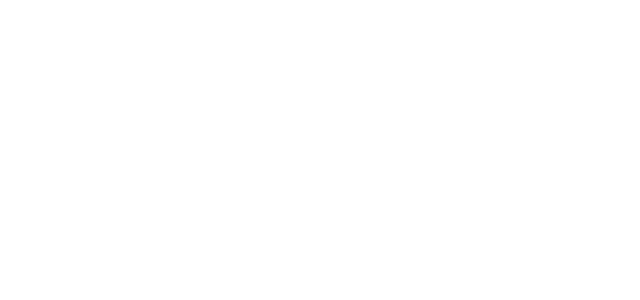
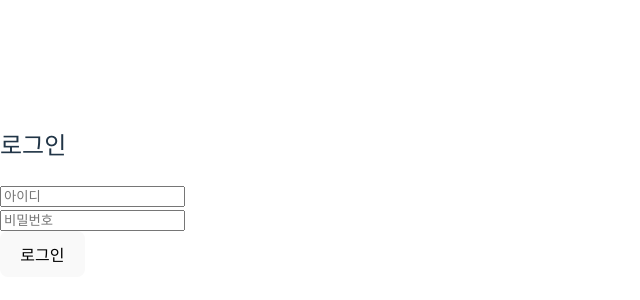
Before and after one commit to yawning5/studyfront, a React (Vite) app: page /login in a window 1280 px wide. Before the commit this address had no page. Shown: the part 208-508 px from the top of the page, without its empty margins (0-640 px from the left). Built offline with nearby package versions, Linux system fonts and the light colour scheme.

Commit message:
feat: 로그인 페이지 구현 로그인 성공시 Token 저장까지

```diff
--- a/src/App.tsx
+++ b/src/App.tsx
@@ -2,11 +2,13 @@
 import BoardListPage from './pages/BoardListPage';
 import BoardDetailPage from './pages/BoardDetailPage';
 import BoardWritePage from "./pages/BoardWritePage";
+import LoginPage from "./pages/LoginPage";
 
 function App() {
     return (
         <Router>
             <Routes>
+                <Route path="/login" element={<LoginPage />} />
                 <Route path="/boards/write" element={<BoardWritePage />} />
                 <Route path="/boards/:id" element={<BoardDetailPage />} />
                 <Route path="/boards" element={<BoardListPage />} />
--- /dev/null
+++ b/src/api/auth.ts
@@ -0,0 +1,7 @@
+import axios from "axios";
+import type { LoginInput, JwtResponse } from "../types/Auth";
+
+export const login = async (data: LoginInput): Promise<JwtResponse> => {
+    const response = await axios.post<JwtResponse>("http://localhost:8080/login", data);
+    return response.data;
+};
--- /dev/null
+++ b/src/pages/LoginPage.tsx
@@ -0,0 +1,57 @@
+import React, { useState } from "react";
+import { login } from "../api/auth";
+import type { LoginInput } from "../types/Auth";
+
+
+function LoginPage() {
+    const [form, setForm] = useState<LoginInput>({
+        id: "",
+        password: "",
+    });
+
+    const handleChange = (e: React.ChangeEvent<HTMLInputElement>) => {
+        setForm({
+            ...form,
+            [e.target.name]: e.target.value,
+        });
+    };
+
+    const handleSubmit = async ( e: React.FormEvent) => {
+        e.preventDefault();
+        try {
+            const response = await login(form);
+            console.log("Login successful", response);
+            localStorage.setItem("accessToken", response.accessToken);
+            alert("Login successful");
+            // Handle successful login (e.g., redirect to another page, store token, etc.)
+        } catch (error) {
+            console.error("Login failed", error);
+            alert("Login failed");
+            // Handle login failure (e.g., show error message)
+        }
+    };
+
+    return (
+        <div>
+            <h2>로그인</h2>
+            <form onSubmit={handleSubmit}>
+                <input
+                    name="id"
+                    value={form.id}
+                    onChange={handleChange}
+                    placeholder="아이디"
+                    /><br />
+                <input
+                    name="password"
+                    type="password"
+                    value={form.password}
+                    onChange={handleChange}
+                    placeholder="비밀번호"
+                    /><br />
+                    <button type="submit">로그인</button>
+            </form>
+        </div>
+    );
+}
+
+export default LoginPage;
--- /dev/null
+++ b/src/types/Auth.ts
@@ -0,0 +1,9 @@
+export interface LoginInput {
+    id: string;
+    password: string;
+}
+
+export interface JwtResponse {
+    accessToken: string;
+    tokneType: string;
+}
```
